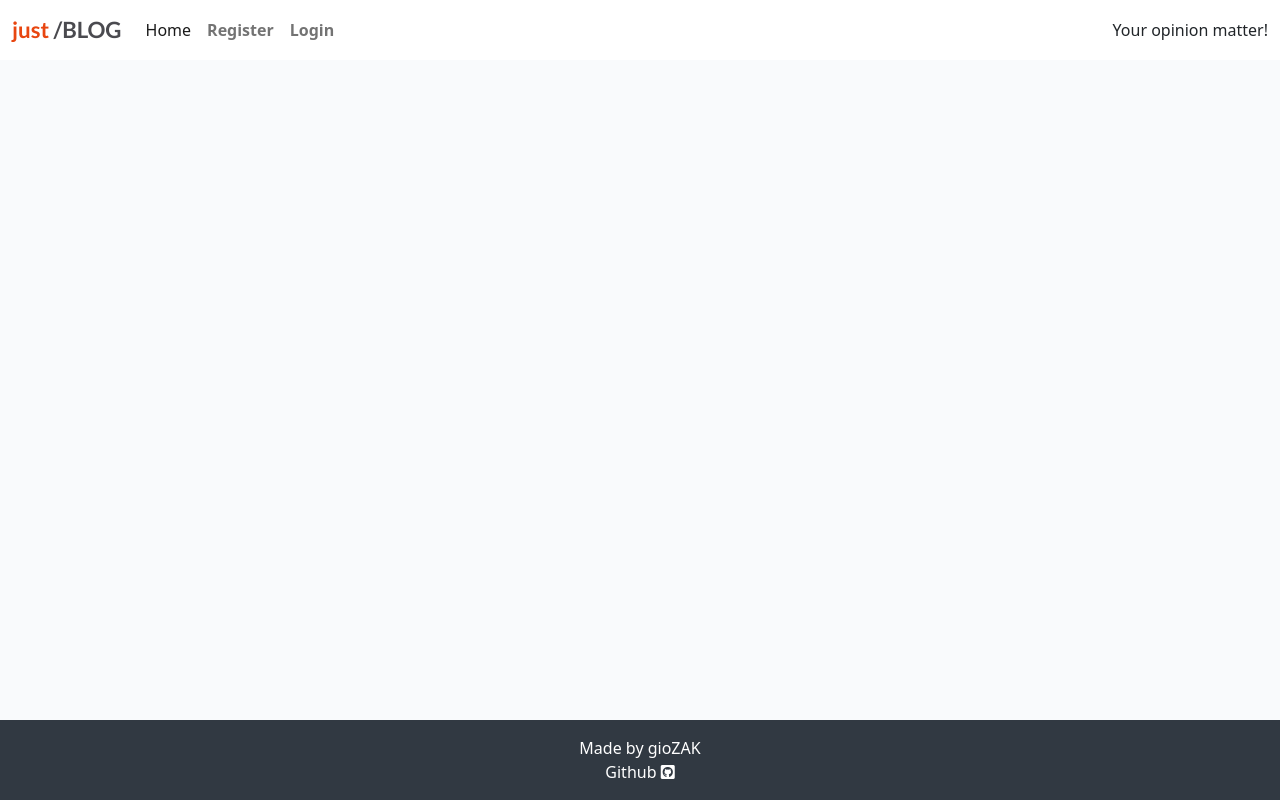
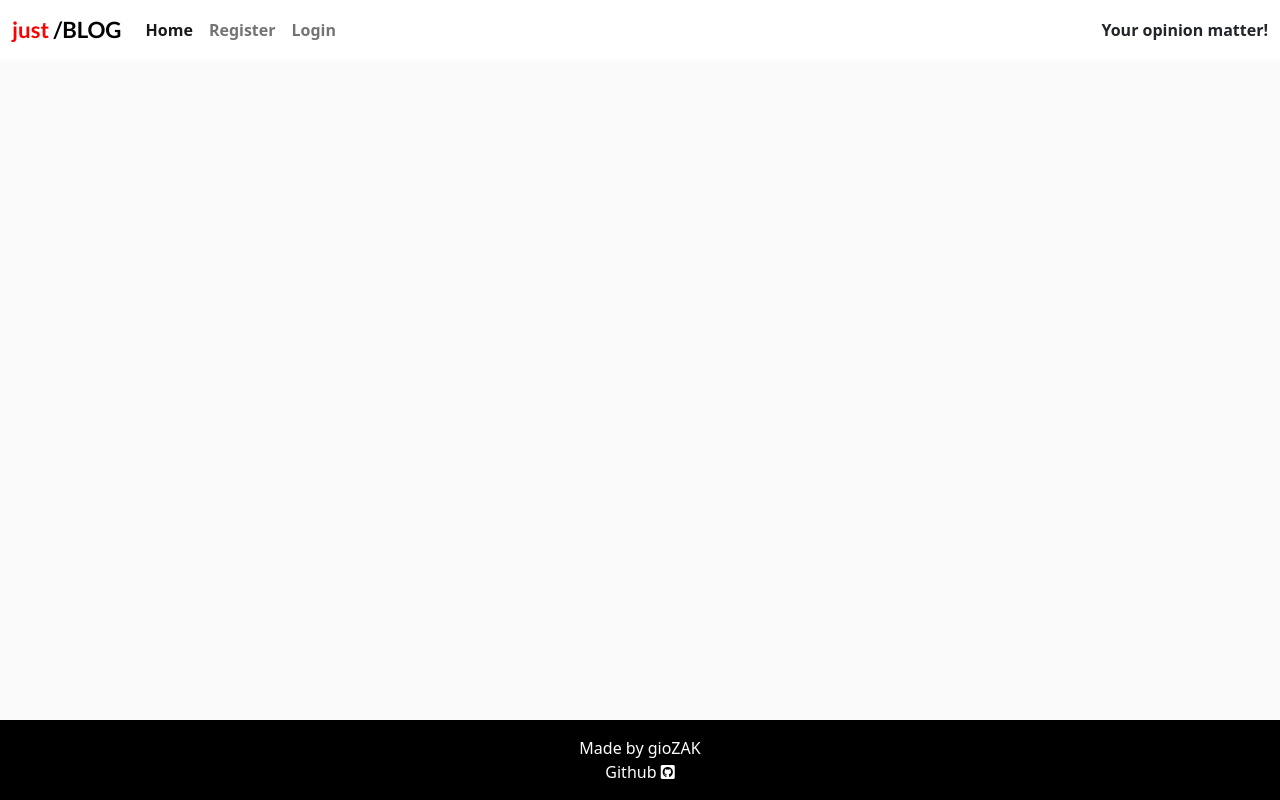
Before and after one commit to gioZAK/justblog_v1, a Django app: page / in a window 1280 px wide. Run offline with Django 3.2, Linux system fonts and the light colour scheme; data that the repository does not hold is empty.

Commit message:
Update the whole thing

```diff
--- a/static/css/style.css
+++ b/static/css/style.css
@@ -1,9 +1,10 @@
 :root {
-    --light-color: #F9FAFC;
+    --light-color: #fafafa;
     --light-s-color: #fff;
-    --primary-color: #253db3;
-    --secondary-color: #313942;
-    --tertiary-color: #E84610;
+    --blue-color: #0004ff;
+    --dark-color: #000000;
+    --accent-color: #fb0202;
+
 }
 
 body {
@@ -14,11 +15,11 @@ body {
     font-family: Lato, sans-serif;
     font-size: 1.4rem;
     font-weight: 700;
-    color: #4A4A4F;
+    color: var(--dark-color);
 }
 
-.red-just {
-    color: var(--tertiary-color);
+.accent-just {
+    color: var(--accent-color);
 }
 
 .bold {
@@ -30,7 +31,7 @@ body {
 }
 
 .dark-bg {
-    background-color: var(--secondary-color);
+    background-color: var(--dark-color);
 }
 
 .main-bg {
--- a/templates/base.html
+++ b/templates/base.html
@@ -24,12 +24,12 @@
 
     <!-- Navigation -->
 
-    <nav class="navbar navbar-expand-lg navbar-light bg-white">
+    <nav class="navbar navbar-expand-lg navbar-light bg-white bold">
         <div class="container-fluid">
             <a class="navbar-brand" href="{% url 'home' %}">
                 <span class="brand">
-                    <span class="red-just">just</span>
-                    <span class="bold">/BLOG</span>
+                    <span class="accent-just">just</span>
+                    <span>/BLOG</span>
                 </span>
             </a>
             <button class="navbar-toggler" type="button" data-bs-toggle="collapse" data-bs-target="#navbarText"
@@ -39,25 +39,32 @@
             <div class="collapse navbar-collapse" id="navbarText">
                 <ul class="navbar-nav me-auto mb-2 mb-lg-0">
                     <li class="nav-item">
-                        <a class="nav-link active" aria-current="page" href="{% url 'home' %}">Home</a>
+                        <a class="nav-link  {% if request.path == '/' %}active{% endif %}" aria-current="page"
+                            href="{% url 'home' %}">Home</a>
                     </li>
                     {% if user.is_authenticated %}
-                    <a class="nav-link bold" href="{% url 'profile' username=request.user.username %}">
-                        Profile
-                    </a>
+                    <!-- Other nav links -->
                     <li class="nav-item">
-                        <a class="nav-link bold" href="{% url 'account_logout' %}">Logout</a>
+                        <a class="nav-link" href="{% url 'profile' username=request.user.username %}">
+                            Profile
+                        </a>
+                    </li>
+                    <li class="nav-item">
+                        <a class="nav-link {% if request.path == '/accounts/logout/' %}active{% endif %}"
+                            href="{% url 'account_logout' %}">Logout</a>
                     </li>
                     {% else %}
                     <li class="nav-item">
-                        <a class="nav-link bold" href="{% url 'account_signup' %}">Register</a>
+                        <a class="nav-link {% if request.path == '/accounts/signup/' %}active{% endif %}"
+                            href="{% url 'account_signup' %}">Register</a>
                     </li>
                     <li class="nav-item">
-                        <a class="nav-link bold" href="{% url 'account_login' %}">Login</a>
+                        <a class="nav-link {% if request.path == '/accounts/login/' %}active{% endif %}"
+                            href="{% url 'account_login' %}">Login</a>
                     </li>
                     {% endif %}
                 </ul>
-                <div class="font-weight-bold text-lg mr-5">
+                <div class="text-lg mr-5">
                     {% if user.is_authenticated %}
                     <div class="navbar-nav">
                         <div class="nav-item d-flex align-items-center">
--- a/templates/index.html
+++ b/templates/index.html
@@ -19,11 +19,11 @@
                             <div class="image-container">
                                 {% if "placeholder" in post.featured_image.url %}
                                 <!-- source img "https://unsplash.com/it/foto/cckf4TsHAuw"-->
-                                <img class="card-img-top"
+                                <img class="card-img-top index-img"
                                     src="https://images.unsplash.com/photo-1499750310107-5fef28a66643?ixlib=rb-4.0.3&ixid=MnwxMjA3fDB8MHxwaG90by1wYWdlfHx8fGVufDB8fHx8&auto=format&fit=crop&w=2070&q=80"
                                     alt="backup image of a laptop, coffe, notebook, mobile on a table">
                                 {% else %}
-                                <img class="card-img-top" src=" {{ post.featured_image.url }}"
+                                <img class="card-img-top index-img" src=" {{ post.featured_image.url }}"
                                     alt="Image sent by post owner">
                                 {% endif %}
                                 <div class="image-flash">
```
Also changed, not shown: other parts of static/css/style.css (+17 -53 lines), templates/post_detail.html (+20 -10 lines), templates/profile.html (+5 -3 lines).
